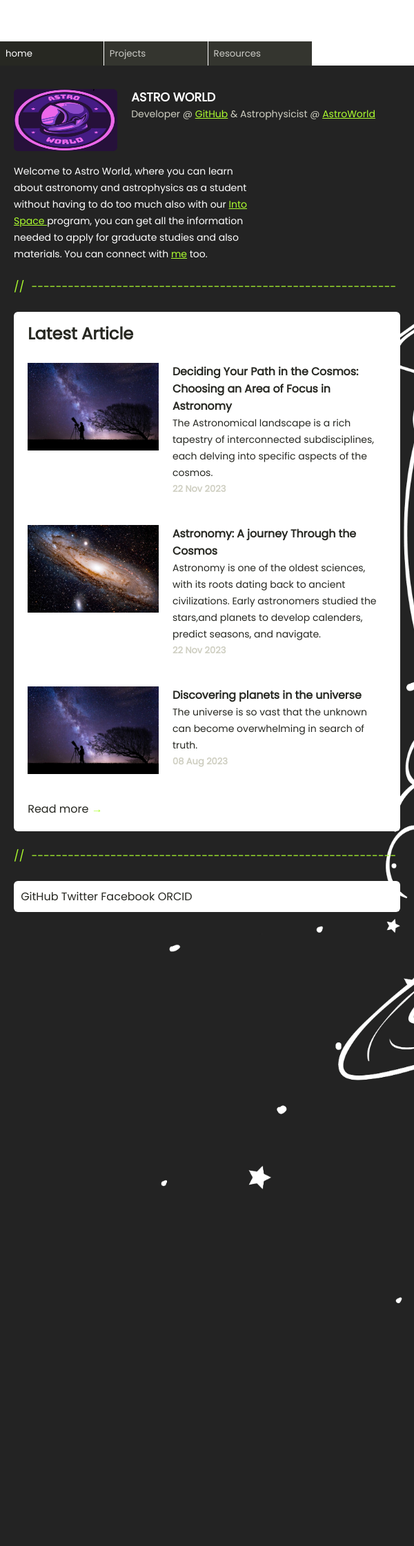
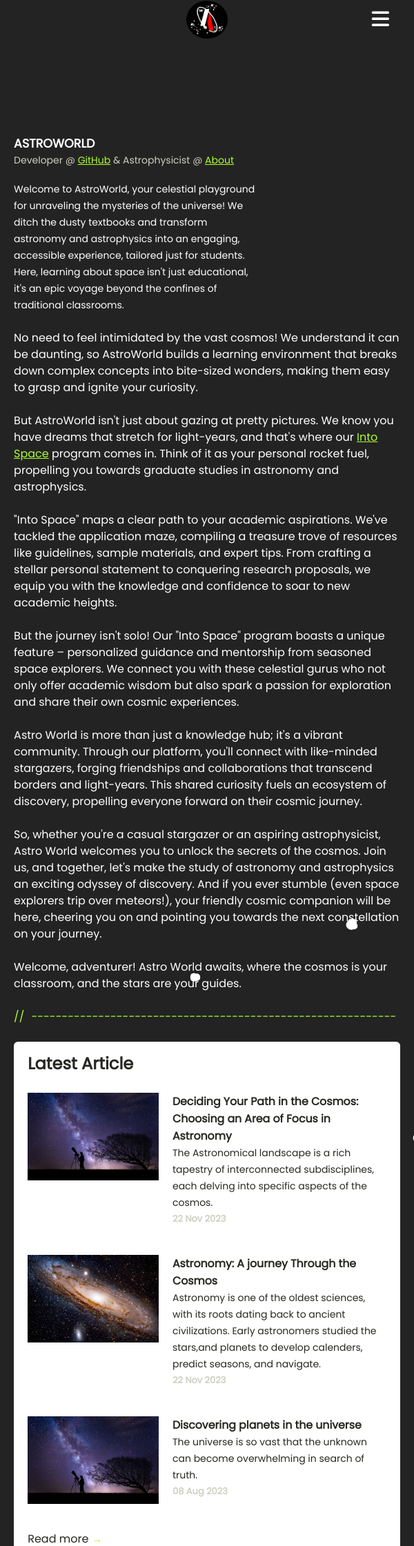
Before and after one commit to AstroWorld-Into-Space/Astro-World, a PHP site: page / in a window 600 px wide. Shown: the top 2241 px of the page at 69% size. Before the commit the page ends 1889 px from the top, so only its background shows below. Run offline with PHP 8.4, Linux system fonts and the light colour scheme.

Commit message:
mobile menu, links, and contents.

```diff
--- a/css/style.css
+++ b/css/style.css
@@ -51,6 +51,10 @@
   border: 0.5px thin #272822;
   text-decoration: none;
 }
+#mainWrapper ul {
+  display: block;
+  list-style-type: none;
+}
 #mainWrapper .navLinksHome {
   background-color: #272822;
   color: white;
@@ -84,15 +88,124 @@
     padding-right: 0.5rem;
   }
 }
-#mainWrapper .close {
-  font-size: 22px;
-  padding-right: 10px;
-  padding-left: 10px;
+#mainWrapper .mobile-head {
+  display: none;
 }
-#mainWrapper .close:hover {
-  background-color: #34352f;
+@media screen and (max-width: 620px) {
+  #mainWrapper header .navBar {
+    display: none;
+  }
+  #mainWrapper header {
+    position: absolute;
+    top: 0rem;
+    left: 0rem;
+    right: 0rem;
+    padding-top: 0rem;
+    padding-bottom: 1rem;
+    background-color: transparent;
+    box-sizing: border-box;
+    z-index: 1100;
+  }
+  #mainWrapper header .mobile-head {
+    position: relative;
+    width: 88%;
+    margin: auto;
+    display: flex;
+    min-height: 3.5rem;
+  }
+  #mainWrapper .mobile-logo {
+    width: 60px;
+    height: 55px;
+  }
+  #mainWrapper .nav-link {
+    color: #fff !important;
+    display: block;
+  }
 }
-#mainWrapper .containerWrapper {
+#mainWrapper .openMenu {
+  position: absolute;
+  font-size: 1.8rem;
+  top: 14px;
+  right: 0px;
+  display: none;
+  color: #fff;
+  cursor: pointer;
+}
+#mainWrapper .mobile-menu-wrapper {
+  display: flex;
+  align-items: center;
+  justify-content: space-between;
+  overflow: hidden;
+}
+#mainWrapper .mobile-menu-wrapper .menuList .closeMenu,
+#mainWrapper .icon i {
+  font-size: 1.8rem;
+  display: block;
+  cursor: pointer;
+}
+@media screen and (max-width: 620px) {
+  #mainWrapper .mobile-menu-wrapper .menuList {
+    height: 100vh;
+    position: fixed;
+    top: 0;
+    right: 0;
+    left: 0;
+    z-index: 10;
+    display: flex;
+    flex-direction: column;
+    padding-top: 5rem;
+    align-items: flex-start;
+    background-color: #000;
+    transition: top 1s ease;
+    display: none;
+  }
+  #mainWrapper .mobile-menu-wrapper .menuList .closeMenu {
+    display: block;
+    position: absolute;
+    top: 20px;
+    right: 20px;
+    color: #fff;
+  }
+  #mainWrapper .mobile-menu-wrapper .openMenu {
+    display: block;
+  }
+  #mainWrapper .mobile-menu-wrapper .menuList a:hover {
+    background: none;
+    color: blueviolet;
+    font-size: 1.6rem;
+  }
+  #mainWrapper .nav-link {
+    color: #fff !important;
+    display: block;
+  }
+}
+@media screen and (max-width: 620px) {
+  #mainWrapper .mobile-menu-wrapper {
+    width: 100%;
+  }
+}
+@media screen and (min-width: 920px) {
+  #mainWrapper .menu {
+    display: flex;
+    align-items: center;
+  }
+}
+#mainWrapper .nav-link {
+  margin-right: 3rem;
+  font-size: 16px;
+  font-weight: 400;
+  letter-spacing: 1px;
+  padding: 11px 8px;
+}
+#mainWrapper .nav-link:hover {
+  background-color: rgba(25, 118, 210, 0.1);
+}
+#mainWrapper ul .nav-link {
+  position: relative;
+  cursor: pointer;
+}
+
+.containerWrapper {
   padding: 0 8ch;
   background-image: url("/Astro-World/images/4740032_38604.jpg");
   background-repeat: no-repeat;
@@ -100,28 +213,38 @@
   background-position: 10%;
   background-color: #272822;
 }
+
 @media screen and (max-width: 600px) {
-  #mainWrapper .containerWrapper {
+  .containerWrapper {
     padding-left: 2ch;
     padding-right: 2ch;
   }
 }
-#mainWrapper .container {
+.container {
   padding-top: 6%;
   padding-bottom: 42rem;
 }
-#mainWrapper main {
+
+@media screen and (max-width: 620px) {
+  .container {
+    padding-top: 35%;
+  }
+}
+main {
   display: block;
 }
-#mainWrapper .sectionOne {
+
+.sectionOne {
   position: relative;
   margin-bottom: 1.5rem;
 }
-#mainWrapper .sectionOneContent {
+
+.sectionOneContent {
   display: flex;
 }
+
 @media screen and (min-width: 600px) {
-  #mainWrapper #profileFoto {
+  #profileFoto {
     width: 167px;
     height: 168px;
     margin-right: 2ch;
@@ -129,48 +252,46 @@
   }
 }
 @media screen and (max-width: 600px) {
-  #mainWrapper #profileFoto {
-    width: 150px;
-    height: 90px;
-    margin-right: 2ch;
+  #profileFoto {
+    display: none;
   }
 }
-#mainWrapper .paragraphone h1 {
+.paragraphone h1 {
   font-size: 20px;
   font-weight: 800;
 }
-#mainWrapper .profileTitle {
+
+.profileTitle {
   font-size: 16px;
   color: #cfcfc2;
 }
+
 @media screen and (min-width: 600px) {
-  #mainWrapper .profileBio {
+  .profileBio {
     font-size: 16px;
     margin-top: 1.5rem;
-    max-width: 45ch;
-  }
-  #mainWrapper .profileBio1 {
-    display: none;
+    width: 100%;
   }
 }
 @media screen and (max-width: 600px) {
-  #mainWrapper .profileBio {
-    display: none;
-  }
-  #mainWrapper .profileBio1 {
+  .profileBio {
     display: block;
     font-size: 14px;
     margin-top: 2ch;
     max-width: 40ch;
   }
-  #mainWrapper .profileTitle {
+  .profileTitle {
     font-size: 14px;
   }
-  #mainWrapper .paragraphone h1 {
+  .paragraphone h1 {
     font-size: 17.5px;
   }
 }
-#mainWrapper .seperator {
+.profileBio1 {
+  margin-top: 1.5rem;
+}
+
+.seperator {
   display: flex;
   margin-top: 1.5rem;
   margin-bottom: 1.5rem;
@@ -179,11 +300,13 @@
   border-width: 0px;
   height: 1.5rem;
 }
-#mainWrapper .seperator::before {
+
+.seperator::before {
   content: "//";
   margin-right: 1ch;
 }
-#mainWrapper .seperator::after {
+
+.seperator::after {
   content: "-------------------------------------------------------------------------------------------------------";
   overflow-wrap: anywhere;
 }
--- a/css/style.scss
+++ b/css/style.scss
@@ -30,6 +30,8 @@
   flex-wrap: nowrap;
   overflow: hidden;
 
+  // ------------- Navigation ---------------
+
   header {
     position: relative;
   }
@@ -54,6 +56,11 @@
     color: #ccccc7;
     border: 0.5px thin #272822;
     text-decoration: none;
+  }
+
+  ul {
+    display: block;
+    list-style-type: none;
   }
 
   .navLinksHome {
@@ -93,16 +100,137 @@
       padding-right: 0.5rem;
     }
   }
+  // Mobile View Header
 
-  .close {
-    font-size: 22px;
-    padding-right: 10px;
-    padding-left: 10px;
+  .mobile-head {
+    display: none;
   }
 
-  .close:hover {
-    background-color: #34352f;
+  @media screen and (max-width: 620px) {
+    header .navBar {
+      display: none;
     }
+    header {
+      position: absolute;
+      top: 0rem;
+      left: 0rem;
+      right: 0rem;
+      padding-top: 0rem;
+      padding-bottom: 1rem;
+      background-color: transparent;
+      box-sizing: border-box;
+      z-index: 1100;
+    }
+    header .mobile-head {
+      position: relative;
+      width: 88%;
+      margin: auto;
+      display: flex;
+      min-height: 3.5rem;
+    }
+    .mobile-logo {
+      width: 60px;
+      height: 55px;
+    }
+    .nav-link {
+      color: #fff !important;
+      display: block;
+    }
+  }
+
+  .openMenu {
+    position: absolute;
+    font-size: 1.8rem;
+    top: 14px;
+    right: 0px;
+    display: none;
+    color: #fff;
+    cursor: pointer;
+  }
+
+  .mobile-menu-wrapper {
+    display: flex;
+    align-items: center;
+    justify-content: space-between;
+    overflow: hidden;
+  }
+
+  .mobile-menu-wrapper .menuList .closeMenu,
+  .icon i {
+    font-size: 1.8rem;
+    display: block;
+    cursor: pointer;
+  }
+
+  @media screen and (max-width: 620px) {
+    .mobile-menu-wrapper .menuList {
+      height: 100vh;
+      position: fixed;
+      top: 0;
+      right: 0;
+      left: 0;
+      z-index: 10;
+      display: flex;
+      flex-direction: column;
+      padding-top: 5rem;
+      align-items: flex-start;
+      background-color: #000;
+      transition: top 1s ease;
+      display: none;
+    }
+    .mobile-menu-wrapper .menuList .closeMenu {
+      display: block;
+      position: absolute;
+      top: 20px;
+      right: 20px;
+      color: #fff;
+    }
+    .mobile-menu-wrapper .openMenu {
+      display: block;
+    }
+    .mobile-menu-wrapper .menuList a:hover {
+      background: none;
+      color: blueviolet;
+      font-size: 1.6rem;
+    }
+    .nav-link {
+      color: #fff !important;
+      display: block;
+    }
+  }
+
+  @media screen and (max-width: 620px) {
+    .mobile-menu-wrapper {
+      width: 100%;
+    }
+  }
+
+  @media screen and (min-width: 920px) {
+    .menu {
+      display: flex;
+      align-items: center;
+    }
+  }
+
+  .nav-link {
+    margin-right: 3rem;
+    font-size: 16px;
+    font-weight: 400;
+    letter-spacing: 1px;
+    padding: 11px 8px;
+  }
+
+  .nav-link:hover {
+    background-color: rgba(25, 118, 210, 0.1);
+  }
+
+  ul .nav-link {
+    position: relative;
+    cursor: pointer;
+  }
+}
+
+// ----------------- Structure ----------
 
 .containerWrapper {
   padding: 0 8ch;
@@ -125,11 +253,17 @@
   padding-bottom: calc(14rem * 3);
 }
 
+@media screen and (max-width: 620px) {
+  .container {
+    padding-top: 35%;
+  }
+}
+
 main {
   display: block;
 }
 
-  // --------------- Section One -----------------
+// --------------- Section 1 -----------------
 
 .sectionOne {
   position: relative;
@@ -151,9 +285,7 @@
 
 @media screen and (max-width: 600px) {
   #profileFoto {
-      width: 150px;
-      height: 90px;
-      margin-right: 2ch;
+    display: none;
   }
 }
 
@@ -171,18 +303,12 @@
   .profileBio {
     font-size: 16px;
     margin-top: 1.5rem;
-      max-width: 45ch;
-    }
-    .profileBio1 {
-      display: none;
+    width: 100%;
   }
 }
 
 @media screen and (max-width: 600px) {
   .profileBio {
-      display: none;
-    }
-    .profileBio1 {
     display: block;
     font-size: 14px;
     margin-top: 2ch;
@@ -194,6 +320,10 @@
   .paragraphone h1 {
     font-size: 17.5px;
   }
+}
+
+.profileBio1 {
+  margin-top: 1.5rem;
 }
 
 .seperator {
@@ -214,7 +344,6 @@
 .seperator::after {
   content: "-------------------------------------------------------------------------------------------------------";
   overflow-wrap: anywhere;
-  }
 }
 
 // ----------------- Section 2 ----------
--- a/index.html
+++ b/index.html
@@ -6,18 +6,22 @@
     <meta name="viewport" content="width=device-width, initial-scale=1.0" />
     <link
       rel="shortcut icon"
-      href="./favicon/Henry logo.jpg"
+      href="./favicon/logo container-2.png"
       type="image/x-icon"
     />
-    <title>Astro World</title>
+    <link
+      rel="stylesheet"
+      href="https://cdnjs.cloudflare.com/ajax/libs/font-awesome/6.4.2/css/all.min.css"
+    />
+    <title>AstroWorld | Unveiling the Cosmos - Explore, Learn, Connect</title>
     <link rel="stylesheet" href="css/style.css" />
   </head>
   <body>
     <div id="mainWrapper">
-      <header>
+      <header class="header">
         <nav class="navBar">
           <a href="index.html" class="navLink"
-            ><div class="navLinks navLinksHome">home</div></a
+            ><div class="navLinks navLinksHome">Home</div></a
           >
           <a href="projects.html" class="navLink" |
             ><div class="navLinks">Projects</div></a
@@ -26,40 +30,101 @@
             ><div class="navLinks">Resources</div></a
           >
         </nav>
+
+        <div class="mobile-head">
+            <div class="mobile-menu-wrapper">
+              <p></p>
+              <img src="./images/logo container (2).png" alt="" / class="mobile-logo">
+              <div class="openMenu"><i class="fa fa-bars"></i></div>
+              <div class="menu">
+                <ul class="menuList">
+                  <a href="./index.html" class="nav-link">Home</a>
+                  <a href="./projects.html" class="nav-link">Projects</a>
+                  <a href="./resources.html" class="nav-link">Resources</a>
+                  <div class="closeMenu"><i class="fa fa-times"></i></div>
+                </ul>
+              </div>
+            </div>
+        </div>
       </header>
+
       <div class="containerWrapper">
         <div class="container">
           <main>
             <div class="sectionOne">
               <div class="sectionOneContent">
-                <img src="images/Henry logo.jpg" alt="" id="profileFoto" />
+                <img
+                  src="images/logo container-2.png"
+                  alt=""
+                  id="profileFoto"
+                />
                 <div class="paragraphone">
-                  <h1>ASTRO WORLD</h1>
+                  <h1>ASTROWORLD</h1>
                   <p class="profileTitle">
                     Developer @
                     <a href="https://github.com/HenryEgbeigwe1" target="_blank"
                       >GitHub</a
                     >
-                    & Astrophysicist @ <a href="index.html">AstroWorld</a>
-                  </p>
-                  <p class="profileBio">
-                    Welcome to Astro World, where you can learn about astronomy
-                    and astrophysics as a student without having to do too much
-                    also with our
-                    <a href="#">Into Space </a> program, you can get all the
-                    information needed to apply for graduate studies and also
-                    materials. You can connect with
-                    <a href="about.html">me</a> too.
+                    & Astrophysicist @ <a href="about.html">About</a>
                   </p>
                 </div>
               </div>
-              <p class="profileBio1">
-                Welcome to Astro World, where you can learn about astronomy and
-                astrophysics as a student without having to do too much also
-                with our
-                <a href="#">Into Space </a> program, you can get all the
-                information needed to apply for graduate studies and also
-                materials. You can connect with <a href="about.html">me</a> too.
+              <p class="profileBio">
+                Welcome to AstroWorld, your celestial playground for unraveling
+                the mysteries of the universe! We ditch the dusty textbooks and
+                transform astronomy and astrophysics into an engaging,
+                accessible experience, tailored just for students. Here,
+                learning about space isn't just educational, it's an epic voyage
+                beyond the confines of traditional classrooms.
+                <p class="profileBio1">
+                  No need to feel intimidated by the vast cosmos! We understand it
+                can be daunting, so AstroWorld builds a learning environment
+                that breaks down complex concepts into bite-sized wonders,
+                making them easy to grasp and ignite your curiosity.
+                </p>
+                <p class="profileBio1">
+                  But AstroWorld isn't just about gazing at pretty pictures. We
+                know you have dreams that stretch for light-years, and that's
+                where our <a href="#">Into Space</a> program comes in. Think of
+                it as your personal rocket fuel, propelling you towards graduate
+                studies in astronomy and astrophysics.
+                </p>
+                <p class="profileBio1">
+                  "Into Space" maps a clear path to your academic aspirations.
+                We've tackled the application maze, compiling a treasure trove
+                of resources like guidelines, sample materials, and expert tips.
+                From crafting a stellar personal statement to conquering
+                research proposals, we equip you with the knowledge and
+                confidence to soar to new academic heights.
+                </p>
+                <p class="profileBio1">
+                  But the journey isn't solo! Our "Into Space" program boasts a
+                unique feature – personalized guidance and mentorship from
+                seasoned space explorers. We connect you with these celestial
+                gurus who not only offer academic wisdom but also spark a
+                passion for exploration and share their own cosmic experiences.
+                </p>
+                <p class="profileBio1">
+                  Astro World is more than just a knowledge hub; it's a vibrant
+                community. Through our platform, you'll connect with like-minded
+                stargazers, forging friendships and collaborations that
+                transcend borders and light-years. This shared curiosity fuels
+                an ecosystem of discovery, propelling everyone forward on their
+                cosmic journey.
+                </p>
+                <p class="profileBio1">
+                  So, whether you're a casual stargazer or an aspiring
+                astrophysicist, Astro World welcomes you to unlock the secrets
+                of the cosmos. Join us, and together, let's make the study of
+                astronomy and astrophysics an exciting odyssey of discovery. And
+                if you ever stumble (even space explorers trip over meteors!),
+                your friendly cosmic companion will be here, cheering you on and
+                pointing you towards the next constellation on your journey.
+                </p>
+                <p class="profileBio1">
+                  Welcome, adventurer! Astro World awaits, where the cosmos is
+                your classroom, and the stars are your guides.
+                </p>
               </p>
             </div>
 
@@ -68,7 +133,10 @@
             <div class="sectionTwo">
               <h2>Latest Article</h2>
               <article class="contentOneContainer">
-                <a href="https://blog.astroworld.com.ng/deciding-your-path-in-the-cosmos-choosing-an-area-of-focus-in-astronomy/" target="_blank">
+                <a
+                  href="https://blog.astroworld.com.ng/deciding-your-path-in-the-cosmos-choosing-an-area-of-focus-in-astronomy/"
+                  target="_blank"
+                >
                   <img
                     src="images/WhatsApp Image 2023-08-02 at 10.21.20.jpg"
                     alt=""
@@ -77,7 +145,11 @@
                 </a>
                 <div class="contentOneWrapper">
                   <h3>
-                    <a href="https://blog.astroworld.com.ng/deciding-your-path-in-the-cosmos-choosing-an-area-of-focus-in-astronomy/" class="contentOneHeader hov" target="_blank">
+                    <a
+                      href="https://blog.astroworld.com.ng/deciding-your-path-in-the-cosmos-choosing-an-area-of-focus-in-astronomy/"
+                      class="contentOneHeader hov"
+                      target="_blank"
+                    >
                       Deciding Your Path in the Cosmos: Choosing an Area of
                       Focus in Astronomy
                     </a>
@@ -91,16 +163,19 @@
                 </div>
               </article>
               <article class="contentOneContainer">
-                <a href="https://blog.astroworld.com.ng/astronomy-a-journey-through-the-cosmos/" target="_blank">
-                  <img
-                    src="images/IMG_4279.JPG"
-                    alt=""
-                    class="img1"
-                  />
+                <a
+                  href="https://blog.astroworld.com.ng/astronomy-a-journey-through-the-cosmos/"
+                  target="_blank"
+                >
+                  <img src="images/IMG_4279.JPG" alt="" class="img1" />
                 </a>
                 <div class="contentOneWrapper">
                   <h3>
-                    <a href="https://blog.astroworld.com.ng/astronomy-a-journey-through-the-cosmos/" class="contentOneHeader hov" target="_blank">
+                    <a
+                      href="https://blog.astroworld.com.ng/astronomy-a-journey-through-the-cosmos/"
+                      class="contentOneHeader hov"
+                      target="_blank"
+                    >
                       Astronomy: A journey Through the Cosmos
                     </a>
                     <p class="contentOneBody">
@@ -179,5 +254,6 @@
         </div>
       </div>
     </div>
+    <script src="dropdown.js"></script>
   </body>
 </html>
```
Also changed, not shown: about.html (+11 -6 lines), css/about.css (+8 -0 lines), dropdown.js (added, +17 -0 lines), projects.html (+26 -1 lines), resources.html (+26 -1 lines), favicon/1701035125343.jpg (deleted), favicon/Henry logo.jpg (deleted), favicon/logo container-2.png (added), images/Frame 1.png (deleted), images/Henry logo.jpg (deleted), images/logo container (2).png (added), images/logo container-2.png (added), images/milton-aguiar-new-joker.jpg (deleted), 1 other file. Lines whose indentation alone changed are shown as unchanged.
